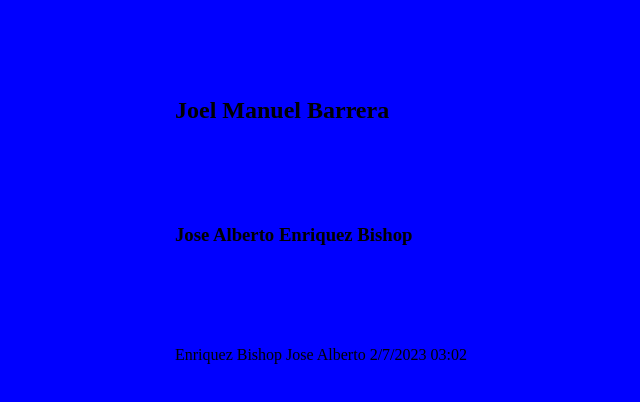
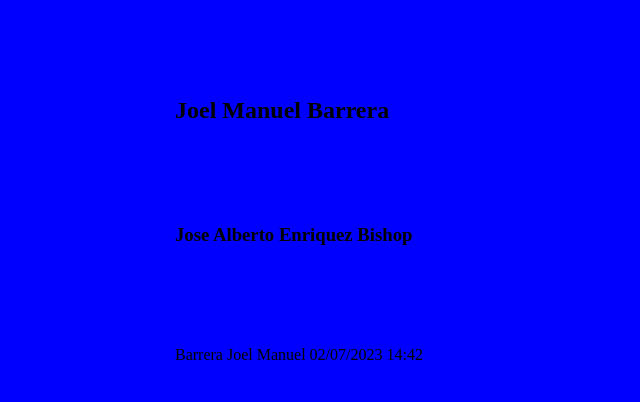
Before and after one commit to JoseEnriquez884/TP_SO_I4_Equipo_106, a plain HTML site: page index.html in a window 1280 px wide. Shown: the part 240-642 px from the top of the page, without its empty margins (125-765 px from the left). Drawn offline with Linux system fonts and the light colour scheme.

Commit message:
etiqueta <p> agregada BETA

```diff
--- a/index.html
+++ b/index.html
@@ -10,7 +10,6 @@
 <h1>Controlde versiones</h1>
 <h2>Joel Manuel Barrera</h2>
 <h3>Jose Alberto Enriquez Bishop</h3>
+<p>Barrera Joel Manuel 02/07/2023 14:42</p>
 </body>
 </html>
-<p>Enriquez Bishop Jose Alberto 2/7/2023 03:02
-</p>
```
